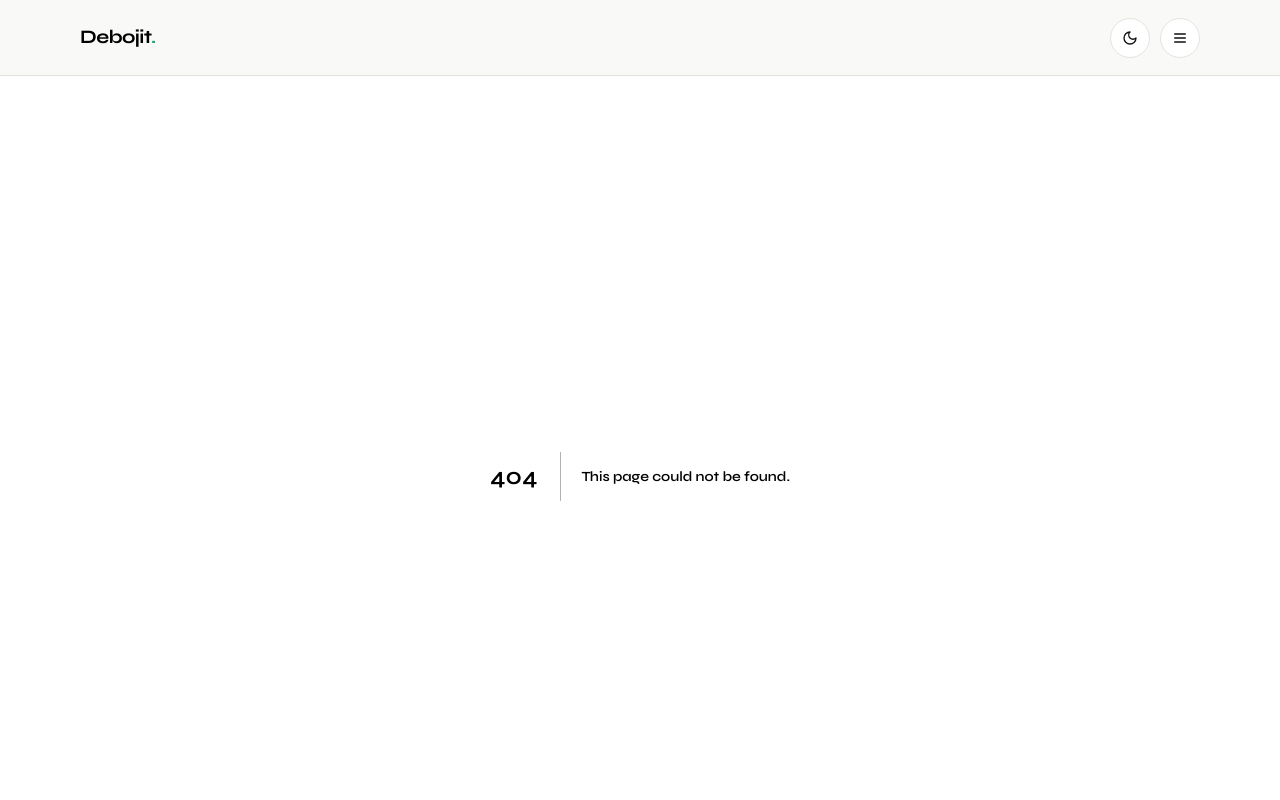
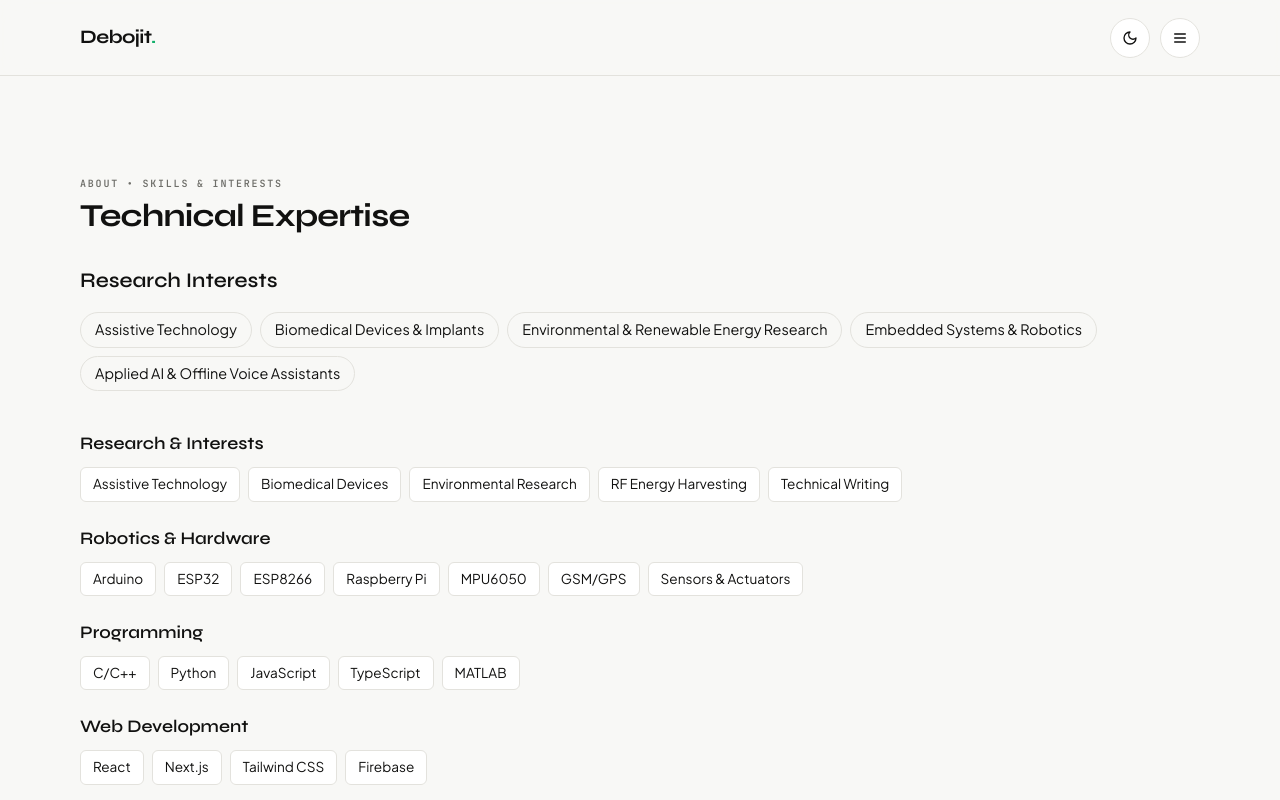
Before and after one commit to debojitsahajit09/my-portfolio, a Next.js app in the folder extracted/: page /about/skills in a window 1280 px wide. Before the commit this address had no page. Shown: the top 800 px of the page. Built offline with nearby package versions, Linux system fonts and the light colour scheme.

Commit message:
Add SkillsPage component to display skills and interests

```diff
--- /dev/null
+++ b/extracted/app/about/skills/page.tsx
@@ -0,0 +1,53 @@
+import { site } from "@/data/site";
+
+export default function SkillsPage() {
+  return (
+    <main className="wrap section">
+      <div className="eyebrow">ABOUT • SKILLS & INTERESTS</div>
+      <h1 className="title" style={{ fontSize: "2rem", marginBottom: "2rem" }}>Technical Expertise</h1>
+
+      <div style={{ marginBottom: "2.5rem" }}>
+        <h2 style={{ fontSize: "1.3rem", marginBottom: "1rem" }}>Research Interests</h2>
+        <div style={{ display: "flex", flexWrap: "wrap", gap: "0.5rem" }}>
+          {site.about.researchInterests.map((interest, idx) => (
+            <span
+              key={idx}
+              style={{
+                padding: "6px 14px",
+                borderRadius: "20px",
+                border: "1px solid var(--line, #444)",
+                fontSize: "0.9rem"
+              }}
+            >
+              {interest}
+            </span>
+          ))}
+        </div>
+      </div>
+
+      <div style={{ display: "flex", flexDirection: "column", gap: "1.5rem" }}>
+        {Object.entries(site.skills).map(([category, items]) => (
+          <div key={category}>
+            <h3 style={{ fontSize: "1.1rem", marginBottom: "0.6rem" }}>{category}</h3>
+            <div style={{ display: "flex", flexWrap: "wrap", gap: "0.5rem" }}>
+              {items.map((skill, i) => (
+                <span
+                  key={i}
+                  style={{
+                    padding: "6px 12px",
+                    background: "var(--card, #111)",
+                    border: "1px solid var(--line, #333)",
+                    borderRadius: "6px",
+                    fontSize: "0.85rem"
+                  }}
+                >
+                  {skill}
+                </span>
+              ))}
+            </div>
+          </div>
+        ))}
+      </div>
+    </main>
+  );
+}
```
